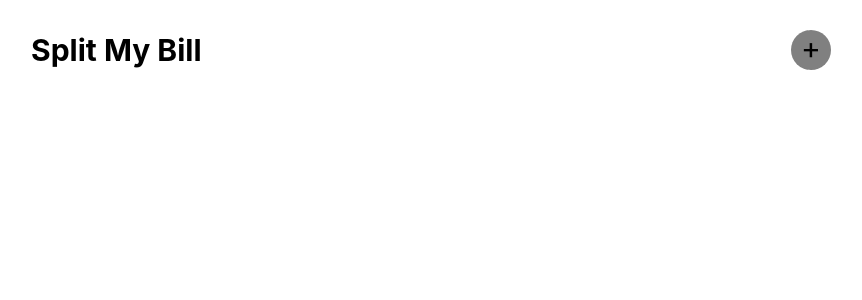
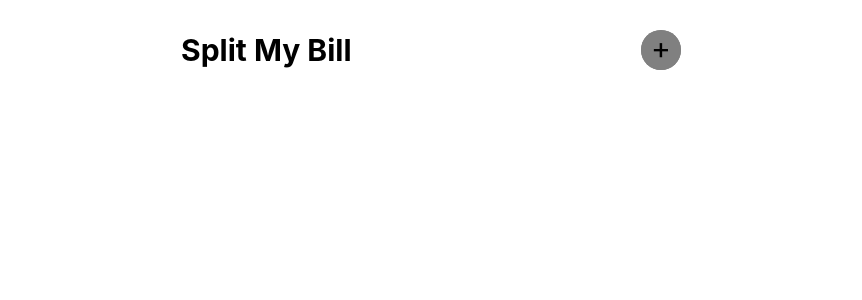
Before and after one commit to yc-yanchen/split-my-bill, a React (Create React App) app: page / in a window 1280 px wide. Shown: the top 300 px of the page, without its empty margins (209-1071 px from the left). Built offline with nearby package versions, Linux system fonts and the light colour scheme.

Commit message:
Added function for user to switch between the main UI and the add new bill UI

```diff
--- a/src/App.css
+++ b/src/App.css
@@ -1,5 +1,3 @@
-
-
 .App {
 	text-align: center;
 	padding-top: 30px;
@@ -47,16 +45,25 @@ html {
 
 .wrapper {
 	width: 90%;
-max-width: 800px ;
+	max-width: 500px;
 	margin: 0 auto;
 }
 
-h1, h2, h3, h4, h5, h6, a, p, li {
+h1,
+h2,
+h3,
+h4,
+h5,
+h6,
+a,
+p,
+li {
 	font-size: 1.8rem;
 	padding: 0;
 	margin: 0;
 }
-ul, li {
+ul,
+li {
 	margin: 0;
 	padding: 0;
 	list-style: none;
@@ -79,9 +86,8 @@ ul, li {
 	align-items: center;
 	position: relative;
 	cursor: pointer;
+}
 
-}
-/**************************************/
 .header-main h1 {
 	font-size: 3rem;
 }
@@ -89,5 +95,24 @@ ul, li {
 .plus-symbol {
 	font-size: 3rem;
 	position: absolute;
-  top:0%;
+	top: 0%;
+	background-color: gray;
+	width: 40px;
+	height: 40px;
+	border-radius: 50%;
 }
+/**************************************/
+.header-new-bill {
+	display: flex;
+	flex-direction: column;
+gap: 20vh;
+}
+
+.header-new-bill h1 {
+	font-size: 4rem;
+}
+
+.back-button {
+	align-self: flex-start;
+	font-size: 3rem;
+}
--- a/src/App.js
+++ b/src/App.js
@@ -1,12 +1,15 @@
+import {useState} from "react";
 import "./App.css";
 import HeaderMain from "./HeaderMain";
+import HeaderNewBill from "./HeaderNewBill";
 
 function App() {
-	return (
-		<div className="App wrapper">
-			<HeaderMain />
-		</div>
-	);
+	const [inputDisplay, setInputDisplay] = useState(true);
+
+	const changeInput = () => {
+		setInputDisplay(!inputDisplay);
+	};
+	return <div className="App wrapper">{inputDisplay ? <HeaderMain changeDisplay={changeInput} /> : <HeaderNewBill changeDisplay={changeInput} />}</div>;
 }
 
 export default App;
--- a/src/HeaderMain.js
+++ b/src/HeaderMain.js
@@ -1,8 +1,8 @@
-const HeaderMain = () => {
+const HeaderMain = (props) => {
 	return (
 		<header className="header-main">
 			<h1>Split My Bill</h1>
-			<div className="add-bill">
+			<div className="add-bill" onClick={props.changeDisplay}>
 				<p className="plus-symbol">+</p>
 			</div>
 		</header>
--- /dev/null
+++ b/src/HeaderNewBill.js
@@ -0,0 +1,12 @@
+const HeaderNewBill = (props) => {
+	return (
+		<header className="header-new-bill">
+			<div className="back-button" onClick={props.changeDisplay}>
+				<p className="left-arrow">&#60;</p>
+			</div>
+			<h1 className="header-new-bill">New Bill</h1>
+		</header>
+	);
+};
+
+export default HeaderNewBill;
```
Lines whose indentation alone changed are shown as unchanged.
